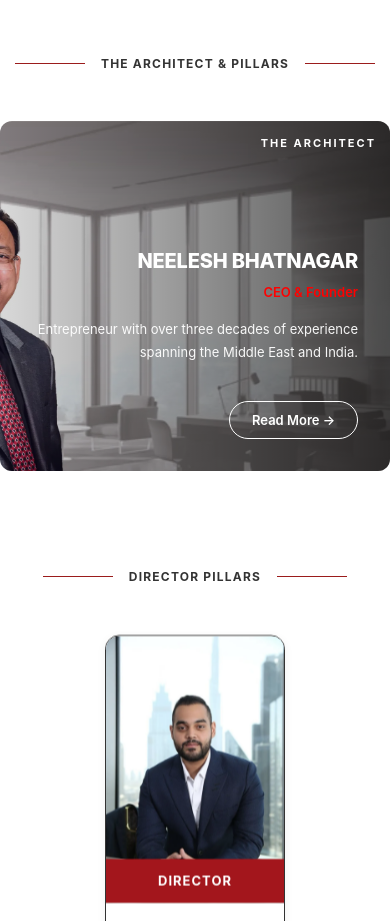
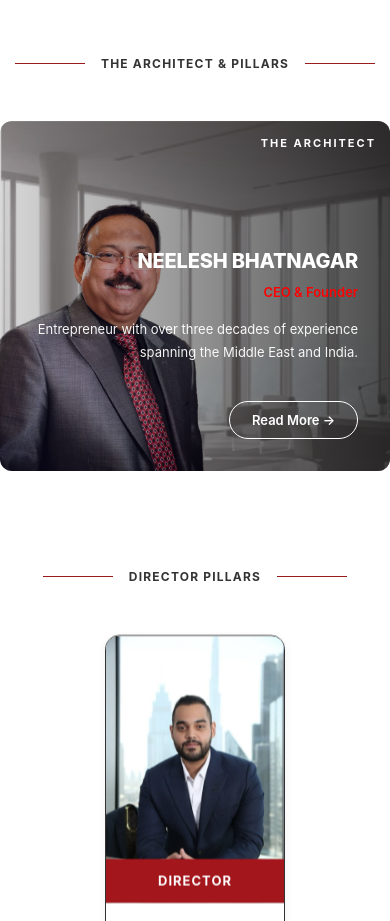
Before and after one commit to gurusaivs18/web-app, a React (Vite) app: page /about in a window 390 px wide. Shown: the part 2460-3381 px from the top of the page. Built offline with nearby package versions, Linux system fonts and the light colour scheme.

Commit message:
spacing issues are resolved

```diff
--- a/src/css/About.css
+++ b/src/css/About.css
@@ -114,7 +114,7 @@
   width: 100%;
   height: 100%;
   object-fit: cover;
-  object-position: center;
+  object-position: left center; /* ← shows face on all screens */
 }
 
 .architect-banner::after {
@@ -425,6 +425,9 @@
   .partners-grid {
     grid-template-columns: repeat(2, 1fr);
     gap: 18px;
+    .architect-banner-bg {
+      object-position: left top;
+    }
   }
 
   .director-card {
@@ -466,7 +469,9 @@
   .architect-content {
     padding: 20px;
   }
-
+  .architect-banner-bg {
+    object-position: left top;
+  }
   .architect-label {
     top: 14px;
     right: 14px;
--- a/src/css/spacing.css
+++ b/src/css/spacing.css
@@ -677,14 +677,3 @@
 .vertical-category:first-of-type {
   border-top: 1px solid rgba(0, 0, 0, 0.08);
 }
-@media (max-width: 768px) {
-  .ceo-img {
-    object-position: left center; /* show face instead of cropping it */
-  }
-}
-
-@media (max-width: 480px) {
-  .ceo-img {
-    object-position: left top;
-  }
-}
```
